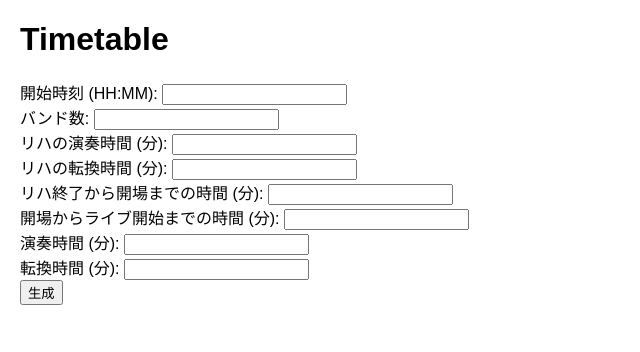
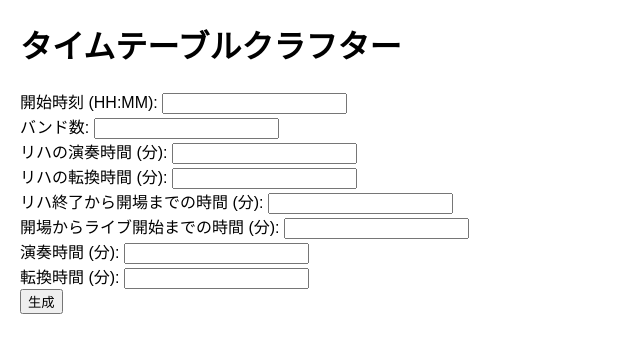
Before and after one commit to kokokoko0825/timetable, a plain HTML site: page src/index.html in a window 1280 px wide. Shown: the whole page, without its empty margins (0-640 px from the left). Drawn offline with Linux system fonts and the light colour scheme.

Commit message:
style: html_v2

```diff
--- a/src/index.html
+++ b/src/index.html
@@ -29,7 +29,7 @@
 </head>
 
 <body>
-    <h1>Timetable</h1>
+    <h1>タイムテーブルクラフター</h1>
     <form id="timetableForm">
         <label for="startTime">開始時刻 (HH:MM):</label>
         <input type="text" id="startTime" required><br>
```
